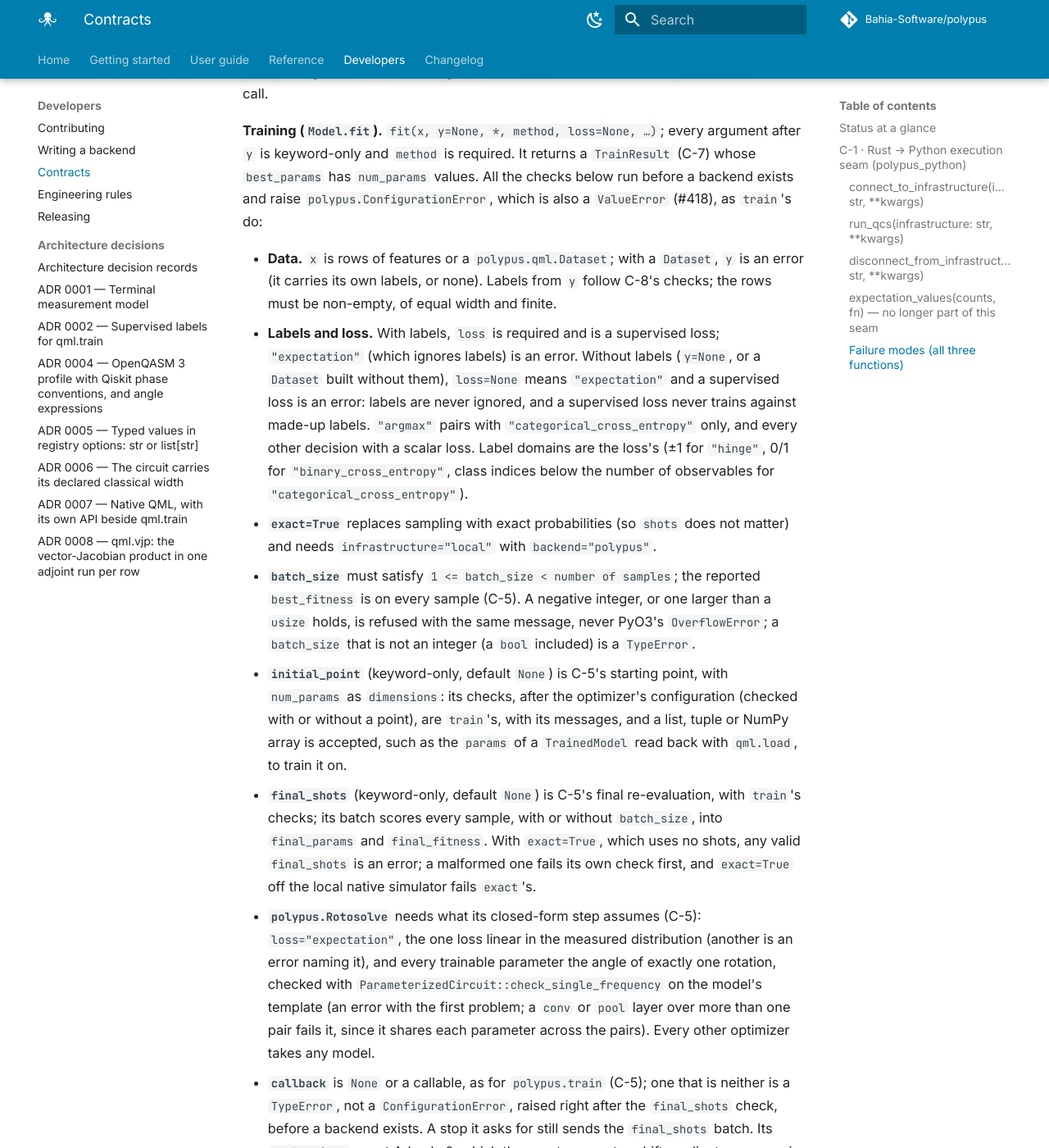
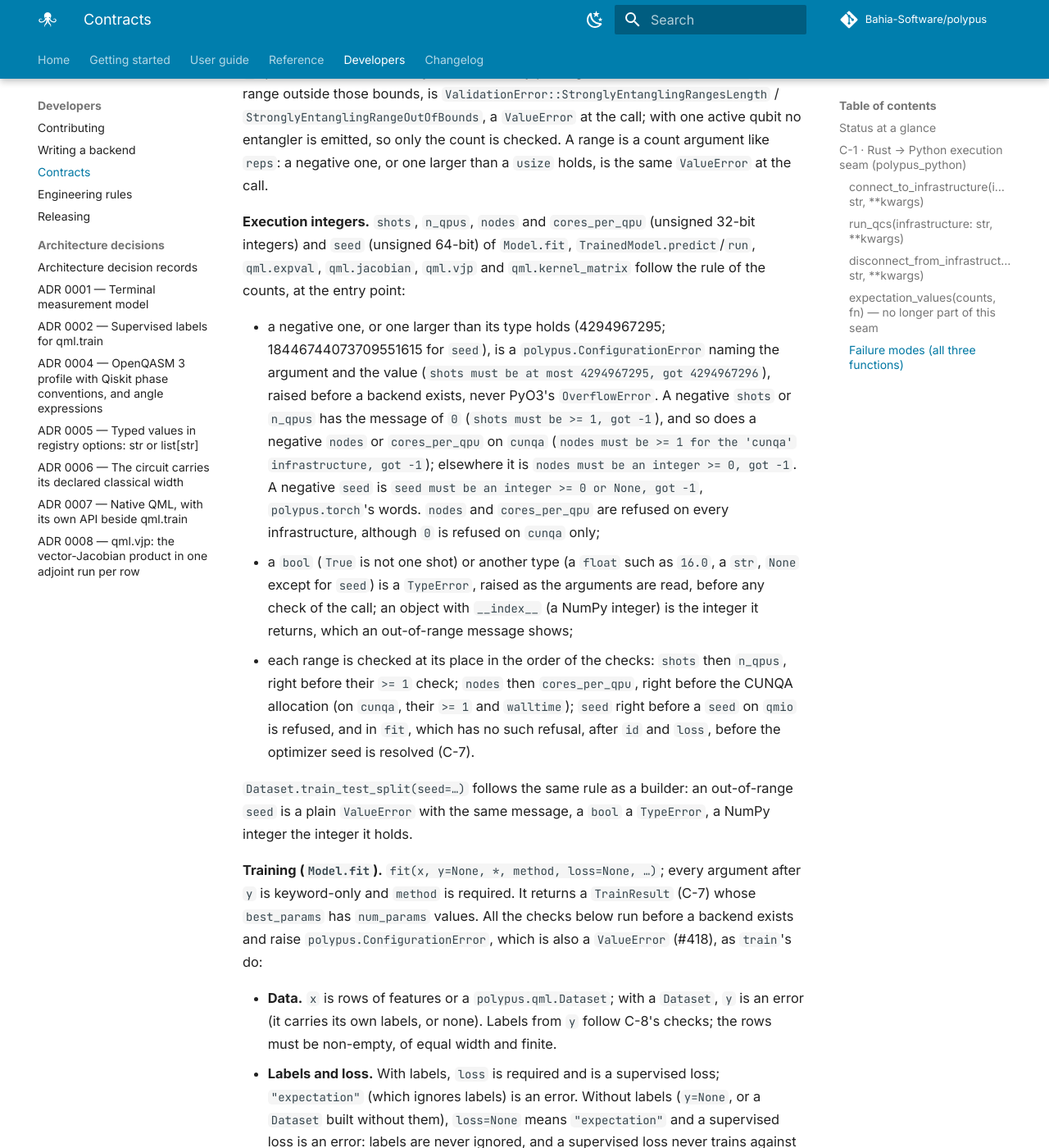
Before and after one commit to Bahia-Software/polypus, an MkDocs documentation site: the page built from docs/CONTRACTS.md, in a window 1280 px wide and 1400 px high, scrolled down 75843 px. Shown: the whole window at 82% size. Built offline with MkDocs 1.6.1 and Material for MkDocs 9.7.7, drawn with Linux system fonts in a browser that asks for light colours; plug-ins that fetch from the network failed and are left out; comment, search, counter and statistics services are not loaded; some of the changed text lies outside the part shown.

Commit message:
docs(contracts): state the execution-integer rule of the native QML API in C-11 and C-7
The range, the bool TypeError and where each range sits in the order of
checks of fit, predict/run, the primitives and kernel_matrix, plus the
new test file in C-11's list.

Refs: #607

```diff
--- a/docs/CONTRACTS.md
+++ b/docs/CONTRACTS.md
@@ -1868,16 +1868,22 @@ freezes the *internal* `run_qcs` seam to the `polypus_python` package.)
   seeds the shot sampling and the minibatch draws (one subset of the samples
   per oracle call, drawn from the seed and a call counter), so a run replays
   exactly. With `exact=True` nothing is sampled, and the seed drives only the
-  optimizer and the minibatches.
+  optimizer and the minibatches. An explicit `seed` is an integer from 0 to
+  2⁶⁴ − 1: one outside is a `polypus.ConfigurationError` naming it, a `bool` a
+  `TypeError` (C-11, **Execution integers**).
 - **`TrainedModel.predict(..., seed=None)` / `TrainedModel.run(..., seed=None)`**
   seed shot sampling like `run_quantum_circuit`: an explicit seed reproduces the
   counts, `None` draws one from OS entropy, and an explicit seed on `qmio` is a
-  `ValueError`. With `exact=True` nothing is sampled.
+  `ValueError`. With `exact=True` nothing is sampled. An explicit `seed` is
+  an integer from 0 to 2⁶⁴ − 1, as for `Model.fit`, checked before the `qmio`
+  refusal (C-11).
 - **`qml.expval(..., seed=None)` / `qml.jacobian(..., seed=None)` /
   `qml.vjp(..., seed=None)`** follow
   `TrainedModel.run`: an explicit seed reproduces the result bit for bit, `None`
   draws one from OS entropy, an explicit seed on `qmio` is a `ValueError`, and
-  with `exact=True` nothing is sampled. They return bare arrays with no manifest,
+  with `exact=True` nothing is sampled. An explicit `seed` is an integer from
+  0 to 2⁶⁴ − 1, as for `Model.fit`, checked before the `qmio` refusal (C-11).
+  They return bare arrays with no manifest,
   so the effective seed is only logged (with the run `id`, at `info`): to replay
   a call, pass a `seed`. A call runs its rows in blocks over one backend (C-11);
   on the native backend the circuit counter runs on across the blocks, so a
@@ -2723,6 +2729,38 @@ active qubit no entangler is emitted, so only the count is checked. A range
 is a count argument like `reps`: a negative one, or one larger than a `usize`
 holds, is the same `ValueError` at the call.
 
+**Execution integers.** `shots`, `n_qpus`, `nodes` and `cores_per_qpu`
+(unsigned 32-bit integers) and `seed` (unsigned 64-bit) of `Model.fit`,
+`TrainedModel.predict`/`run`, `qml.expval`, `qml.jacobian`, `qml.vjp` and
+`qml.kernel_matrix` follow the rule of the counts, at the entry point:
+
+- a negative one, or one larger than its type holds (4294967295;
+  18446744073709551615 for `seed`), is a `polypus.ConfigurationError` naming
+  the argument and the value (`shots must be at most 4294967295, got
+  4294967296`), raised before a backend exists, never PyO3's `OverflowError`.
+  A negative `shots` or `n_qpus` has the message of `0` (`shots must be >= 1,
+  got -1`), and so does a negative `nodes` or `cores_per_qpu` on `cunqa`
+  (`nodes must be >= 1 for the 'cunqa' infrastructure, got -1`); elsewhere
+  it is `nodes must be an integer >= 0, got -1`. A negative `seed` is `seed
+  must be an integer >= 0 or None, got -1`, `polypus.torch`'s words. `nodes`
+  and `cores_per_qpu` are refused on every infrastructure, although `0` is
+  refused on `cunqa` only;
+- a `bool` (`True` is not one shot) or another type (a `float` such as
+  `16.0`, a `str`, `None` except for `seed`) is a `TypeError`, raised as the
+  arguments are read, before any check of the call; an object with
+  `__index__` (a NumPy integer) is the integer it returns, which an
+  out-of-range message shows;
+- each range is checked at its place in the order of the checks: `shots`
+  then `n_qpus`, right before their `>= 1` check; `nodes` then
+  `cores_per_qpu`, right before the CUNQA allocation (on `cunqa`, their
+  `>= 1` and `walltime`); `seed` right before a `seed` on `qmio` is refused,
+  and in `fit`, which has no such refusal, after `id` and `loss`, before the
+  optimizer seed is resolved (C-7).
+
+`Dataset.train_test_split(seed=…)` follows the same rule as a builder: an
+out-of-range `seed` is a plain `ValueError` with the same message, a `bool` a
+`TypeError`, a NumPy integer the integer it holds.
+
 **Training (`Model.fit`).** `fit(x, y=None, *, method, loss=None, …)`; every
 argument after `y` is keyword-only and `method` is required. It returns a
 `TrainResult` (C-7) whose `best_params` has `num_params` values. All the checks
@@ -2778,7 +2816,8 @@ is also a `ValueError` (#418), as `train`'s do:
 - **`backend=None`** is `"polypus"` (the native simulator) on
   `infrastructure="local"` and `"aer"` elsewhere (CUNQA's QPUs run Aer; a
   registry backend such as QMIO does not read it); an explicit `backend` wins.
-  The other execution arguments follow `polypus.train` (C-1, C-7, C-9).
+  The other execution arguments follow `polypus.train` (C-1, C-7, C-9), and
+  their integers the **Execution integers** rule above.
 
 **Inference.** `model.bind(params)` checks that `params` has exactly
 `num_params` finite values (`ValueError` otherwise) and returns an immutable
@@ -2790,8 +2829,11 @@ for `"argmax"` (the class index), a `float` for `"raw"` (the expectation).
 `exact=True` an `ExactResult` whose `probabilities` holds one dict per row,
 keyed like the counts. Both take rows or a `Dataset` (its labels are not used);
 `exact` and `backend=None` follow `fit`'s rules, and so do their checks (the
-rows against the model, `exact`, a `seed` on `qmio`): before a backend exists,
-as `polypus.ConfigurationError`.
+execution integers, the rows against the model, `exact`, a `seed` on `qmio`):
+before a backend exists, as `polypus.ConfigurationError`, in this order:
+`shots` and `n_qpus`, `nodes`, `cores_per_qpu` and the CUNQA allocation,
+`exact`, the rows against the model, the range of `seed`, a `seed` on
+`qmio`.
 
 **Inspecting the circuit.** `model.circuit(x, params=None)` and
 `TrainedModel.circuit(x)` return the `polypus.Circuit` the model runs for the
@@ -2893,12 +2935,16 @@ Python, for a training loop of the caller's own:
   rounding: the rows are summed in row order whatever the blocks).
 - **Checks.** Every one runs before a backend exists and raises
   `polypus.ConfigurationError`, the cotangent's values excepted (`x`'s
-  `TypeError`, below), in order: `wrt`; `shots` and `n_qpus`, the
-  CUNQA allocation and `exact`; the rows against the model; `params`; for
+  `TypeError`, below), in order: `wrt`; `shots` and `n_qpus` (their range,
+  then `>= 1`), `nodes` and `cores_per_qpu` (their range, on every
+  infrastructure), the CUNQA allocation and `exact`; the rows against the
+  model; `params`; for
   `vjp`, the `cotangent` (its rows not ragged, real, then its shape, the
   error naming the expected and the received one; then each value read as a
   number, a `TypeError` as for `x`); the model and rows against `wrt` ((g)'s
-  errors); a `seed` on `qmio`. The `TypeError` for `model` comes first. Only
+  errors); the range of `seed`, then a `seed` on `qmio`. The `TypeError`
+  for `model` comes first, and before it, as the arguments are read, that
+  of an execution integer that is not an integer (a `bool` included). Only
   NumPy's `ValueError` becomes the cotangent's `ConfigurationError`; any other
   exception of NumPy's (a `MemoryError`) propagates as it is.
 
@@ -2952,14 +2998,18 @@ seed=None, exact=False)` exposes (h) to Python:
   products (not with shots, whose seeds follow the pairs' global positions).
   With shots, each block's values are written into the matrix as they are
   read, so the pairs' values are never held beside it.
-- **Checks.** The `TypeError` for `encoder` comes first. Then each of these is
+- **Checks.** The `TypeError` for an execution integer that is not an
+  integer (a `bool` included) comes first, as the arguments are read, then
+  the `TypeError` for `encoder`. Then each of these is
   a `polypus.ConfigurationError` raised before a backend exists, in order:
-  `shots` and `n_qpus`, the CUNQA allocation and `exact`; the rows of `x1`
+  `shots` and `n_qpus` (their range, then `>= 1`), `nodes` and
+  `cores_per_qpu` (their range, on every infrastructure), the CUNQA
+  allocation and `exact`; the rows of `x1`
   (empty, ragged, non-finite), an `Encoder` with no layers, the feature count
   against the encoder and every sample the encoders reject (a zero sample for
   amplitude encoding, a non-binary one for basis encoding); the same for `x2`,
-  whose rows must be as wide as `x1`'s; a matrix too large; a `seed` on
-  `qmio`. The messages name `x1` or `x2`.
+  whose rows must be as wide as `x1`'s; a matrix too large; the range of
+  `seed`, then a `seed` on `qmio`. The messages name `x1` or `x2`.
 
 **The PyTorch layer (`polypus.torch`).** `polypus.torch.QuantumLayer(model, *,
 initial_params=None, <qml.expval's execution arguments>)` is a
@@ -3179,8 +3229,20 @@ reads, a JSON file shared with the `polypus-qml` crate's `TrainedModel`:
   `TestNativeQmlChecksRaiseIt` in `test_configuration_errors.py` (every check
   of `fit`, `predict`, `run`, `qml.expval`, `qml.jacobian`, `qml.vjp` and
   `qml.kernel_matrix` is a `polypus.ConfigurationError` raised before any
-  CUNQA call, `qml.vjp`'s cotangent checked right after `params`, and a
-  primitive, the kernel included, runs every block on one allocation), and
+  CUNQA call, a negative or oversized execution integer included, by name
+  and value, `nodes` and `cores_per_qpu` off CUNQA too, `qml.vjp`'s
+  cotangent checked right after `params`, and a primitive, the kernel
+  included, runs every block on one allocation),
+  `test_qml_native_execution_ints.py` (the execution integers of the same
+  entry points: a `bool`, a `float`, a `str`, a complex and `None` a
+  `TypeError` before any CUNQA call, NumPy integers reaching CUNQA as the
+  integers they hold and refused by their value, where each range sits in
+  the order of the checks, `0` keeping its message and its acceptance off
+  CUNQA, a negative `nodes` or `cores_per_qpu` with the message of `0` on
+  CUNQA and its type's bound elsewhere, the signatures still showing their
+  defaults, and
+  `Dataset.train_test_split`'s `seed`: a plain `ValueError`, a `TypeError`
+  for a `bool`, a NumPy seed giving the same split), and
   the `Model.fit` cases of `test_callback.py` (its
   `callback`'s `TypeError` before the CUNQA seam and after `final_shots`, one
   call per iteration for every optimizer, Adam's `evaluations`, a stop that
```
